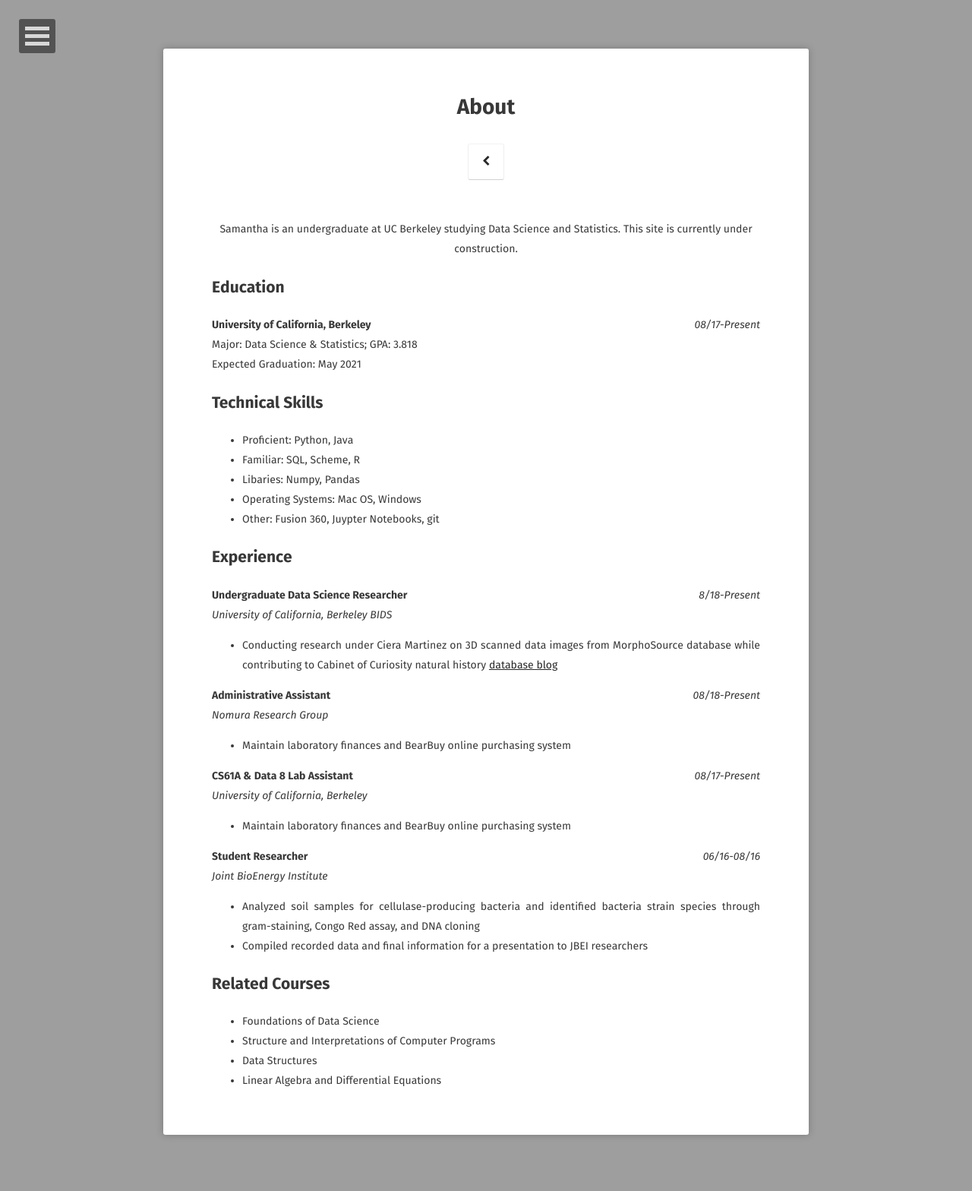
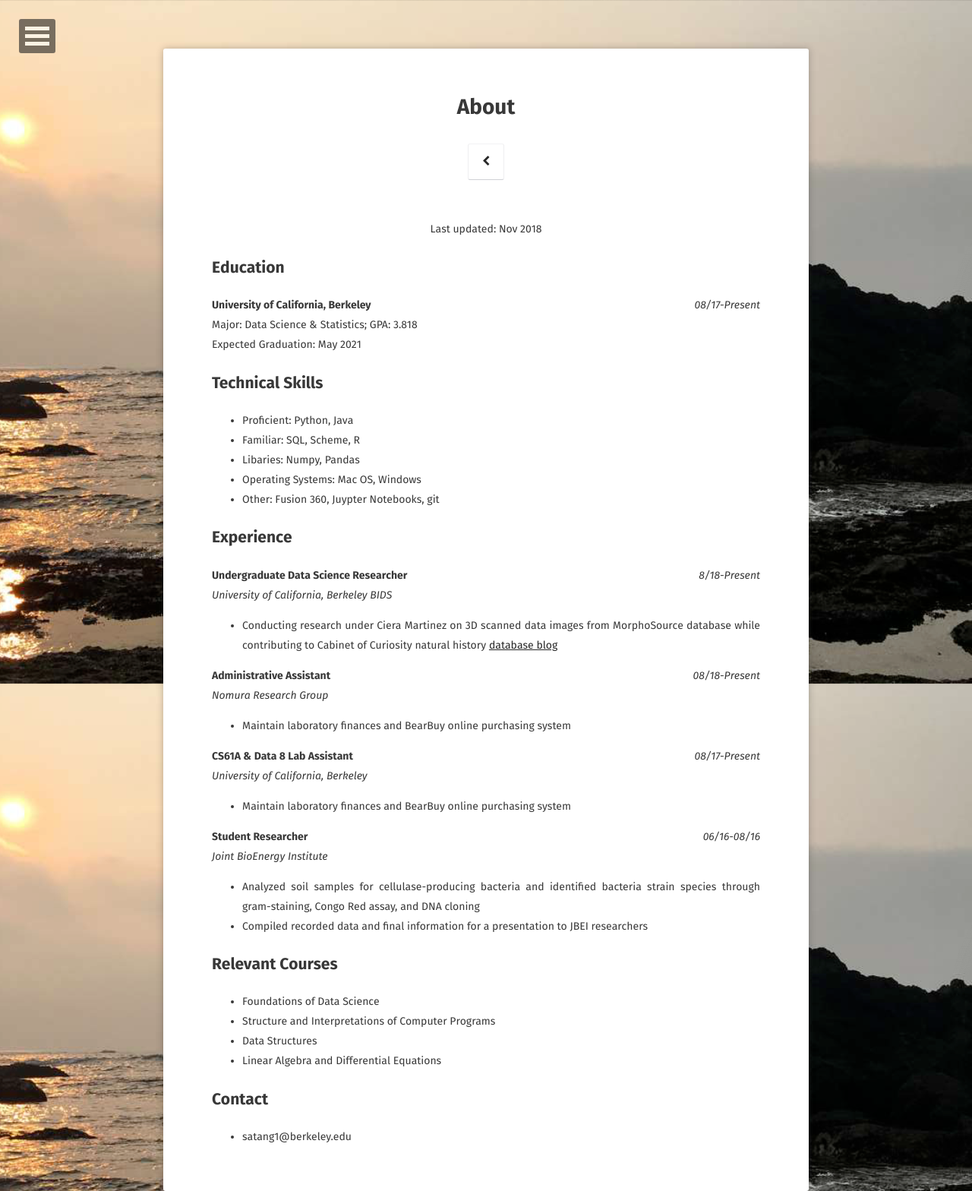
Before and after one commit to satang1/satang1.github.io, a Jekyll site: the page built from about/index.md, in a window 1280 px wide. Shown: the whole page at 76% size. Built offline with Jekyll 4.4.1, drawn with Linux system fonts in a browser that asks for light colours; some web fonts are replaced; before the commit the page ends 1494 px from its top, so only the background shows below that.

```diff
--- a/_config.yml
+++ b/_config.yml
@@ -5,7 +5,7 @@ description:        "Samantha is an undergraduate at UC Berkeley studying Data S
 reading_time:       true
 words_per_minute:   200
 logo:               'assets/img/head_pic_sq.png'
-background:         'assets/img/Sky.jpg'
+background:         'assets/img/from_snapchat.png'
 tiled_bg:           false   # Set this true if you want to tile your background image, otherwise it will be covered
 locale:             en_US
 # url:                https://github.com/satang1
--- a/about/index.md
+++ b/about/index.md
@@ -6,7 +6,7 @@ date: 2018-10-15
 comments: false
 ---
 
-<center>Samantha is an undergraduate at UC Berkeley studying Data Science and Statistics. This site is currently under construction.</center>
+<center>Last updated: Nov 2018</center>
 
 ## Education
 <p style="text-align:left;">
@@ -62,8 +62,11 @@ comments: false
 
 </p>
 
-## Related Courses
+## Relevant Courses
 * Foundations of Data Science
 * Structure and Interpretations of Computer Programs
 * Data Structures
 * Linear Algebra and Differential Equations
+
+## Contact
+* satang1@berkeley.edu
```
Also changed, not shown: _posts/2018-11-19-Amazons.md (added, +29 -0 lines), assets/img/Amazons_board.png (added), assets/img/from_snapchat.png (added).
